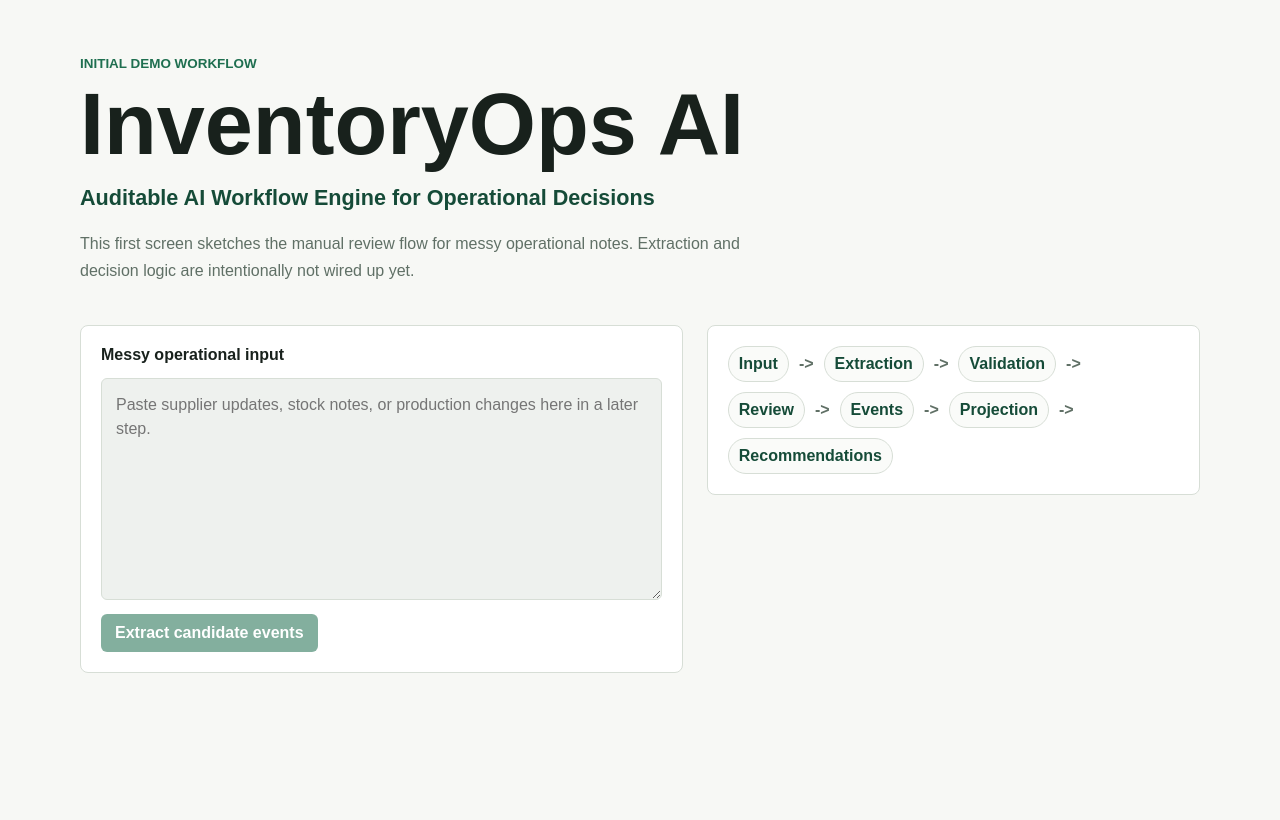
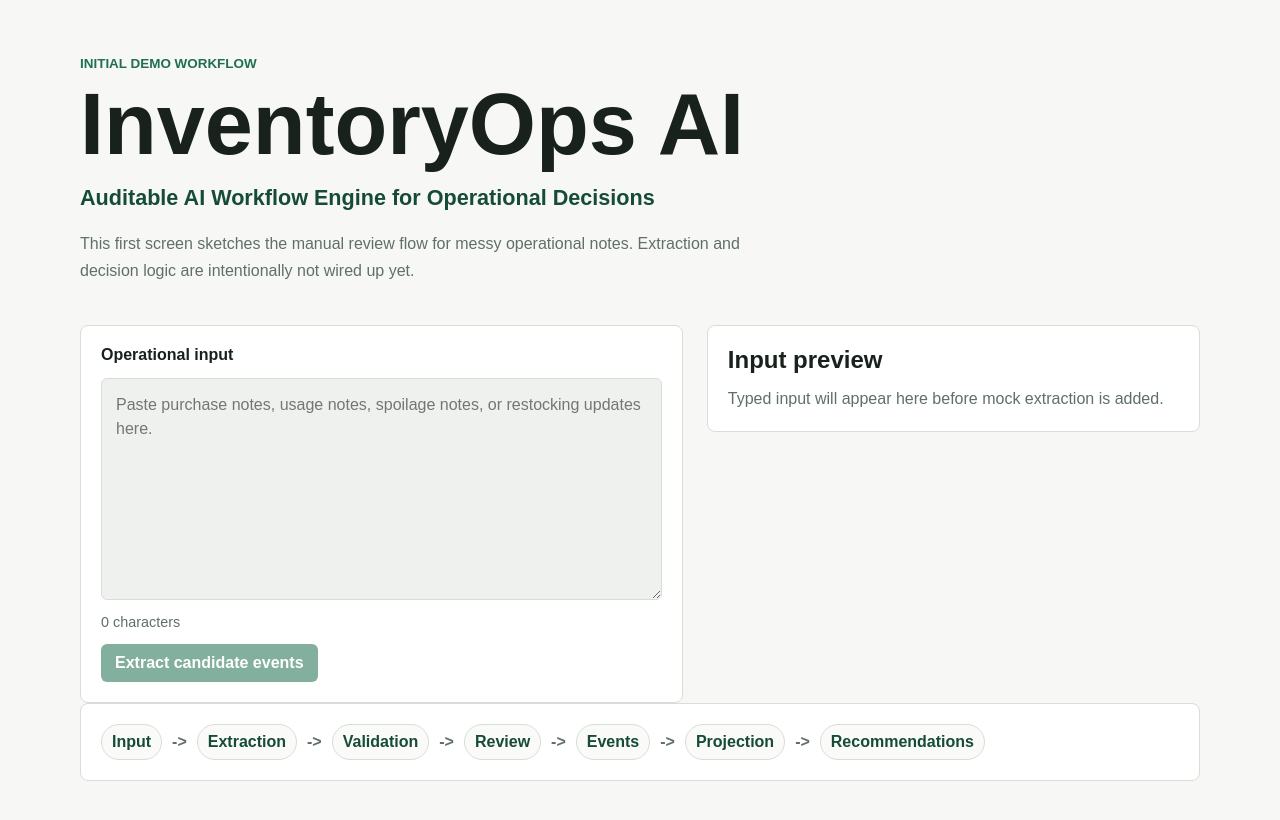
Before and after one commit to sunny852206/inventoryops-ai, a Next.js app: page / in a window 1280 px wide. Shown: the top 820 px of the page. Built offline with nearby package versions, Linux system fonts and the light colour scheme.

Commit message:
Add operational input panel

```diff
--- a/app/globals.css
+++ b/app/globals.css
@@ -22,10 +22,7 @@ body {
 body {
   background: var(--background);
   color: var(--foreground);
-  font-family:
-    Arial,
-    Helvetica,
-    sans-serif;
+  font-family: Arial, Helvetica, sans-serif;
 }
 
 button,
@@ -166,3 +163,26 @@ button:disabled {
     width: 100%;
   }
 }
+
+.input-meta {
+  color: var(--muted);
+  font-size: 0.9rem;
+}
+
+.preview-panel {
+  border: 1px solid var(--border);
+  border-radius: 8px;
+  background: var(--panel);
+  padding: 20px;
+}
+
+.preview-panel h2 {
+  margin: 0 0 12px;
+}
+
+.preview-panel p {
+  color: var(--muted);
+  line-height: 1.6;
+  margin: 0;
+  white-space: pre-wrap;
+}
--- a/app/page.tsx
+++ b/app/page.tsx
@@ -1,3 +1,5 @@
+import { OperationalInputPanel } from "../components/OperationalInputPanel";
+
 const workflowSteps = [
   "Input",
   "Extraction",
@@ -24,7 +26,22 @@ export default function Home() {
         </p>
       </section>
 
-      <section className="workspace" aria-labelledby="input-heading">
+      <OperationalInputPanel />
+
+      <section className="workflow-preview" aria-label="Workflow preview">
+        {workflowSteps.map((step, index) => (
+          <div className="workflow-item" key={step}>
+            <span>{step}</span>
+            {index < workflowSteps.length - 1 ? (
+              <span className="arrow" aria-hidden="true">
+                -&gt;
+              </span>
+            ) : null}
+          </div>
+        ))}
+      </section>
+
+      {/* <section className="workspace" aria-labelledby="input-heading">
         <div className="input-panel">
           <label htmlFor="messy-input" id="input-heading">
             Messy operational input
@@ -52,7 +69,7 @@ export default function Home() {
             </div>
           ))}
         </div>
-      </section>
+      </section> */}
     </main>
   );
 }
--- /dev/null
+++ b/components/OperationalInputPanel.tsx
@@ -0,0 +1,40 @@
+"use client";
+
+import { useState } from "react";
+
+export function OperationalInputPanel() {
+  const [operationalInput, setOperationalInput] = useState("");
+
+  return (
+    <section className="workspace" aria-labelledby="input-heading">
+      <div className="input-panel">
+        <label htmlFor="operational-input" id="input-heading">
+          Operational input
+        </label>
+
+        <textarea
+          id="operational-input"
+          value={operationalInput}
+          onChange={(event) => setOperationalInput(event.target.value)}
+          placeholder="Paste purchase notes, usage notes, spoilage notes, or restocking updates here."
+          rows={8}
+        />
+
+        <div className="input-meta">{operationalInput.length} characters</div>
+
+        <button type="button" disabled={operationalInput.trim().length === 0}>
+          Extract candidate events
+        </button>
+      </div>
+
+      <div className="preview-panel">
+        <h2>Input preview</h2>
+        <p>
+          {operationalInput.trim().length > 0
+            ? operationalInput
+            : "Typed input will appear here before mock extraction is added."}
+        </p>
+      </div>
+    </section>
+  );
+}
```
